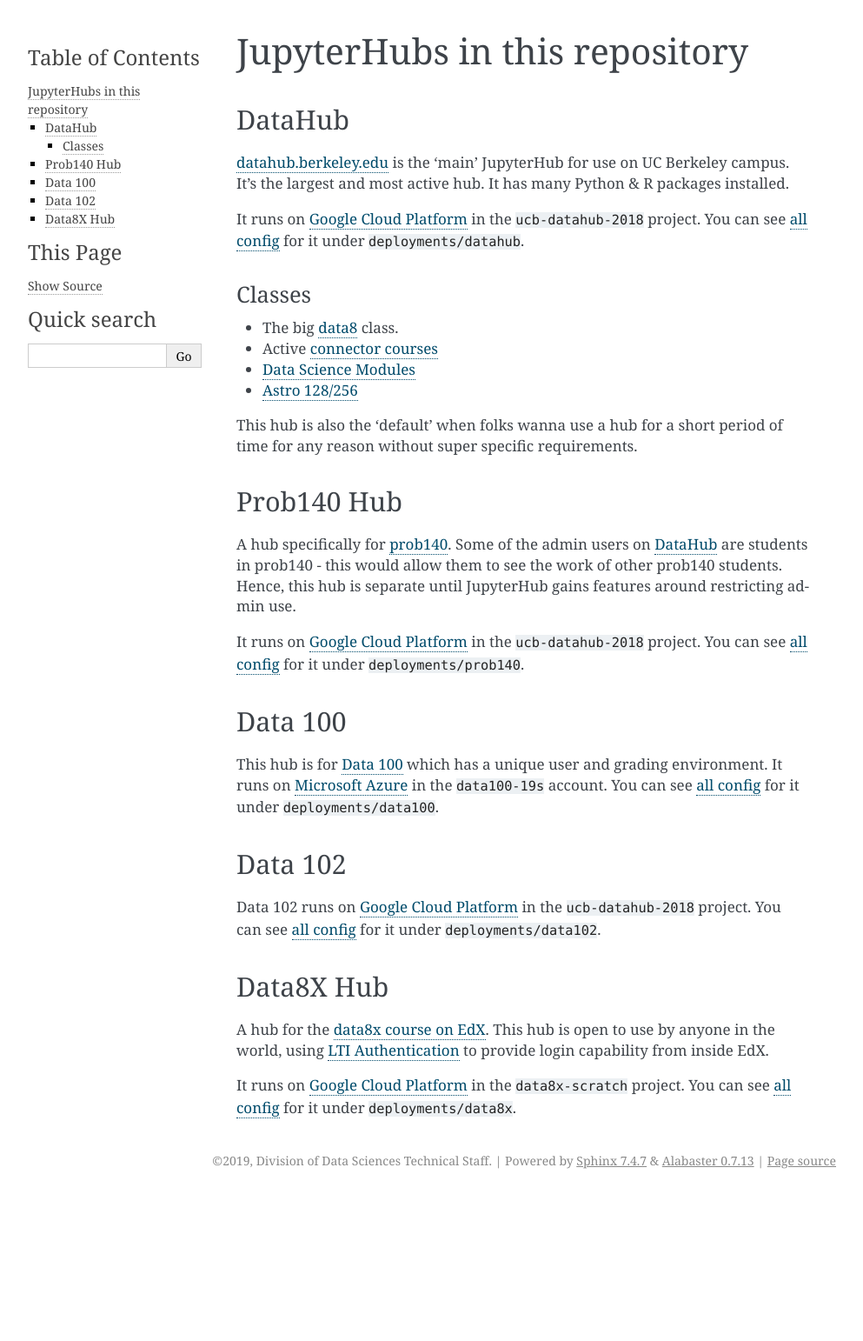
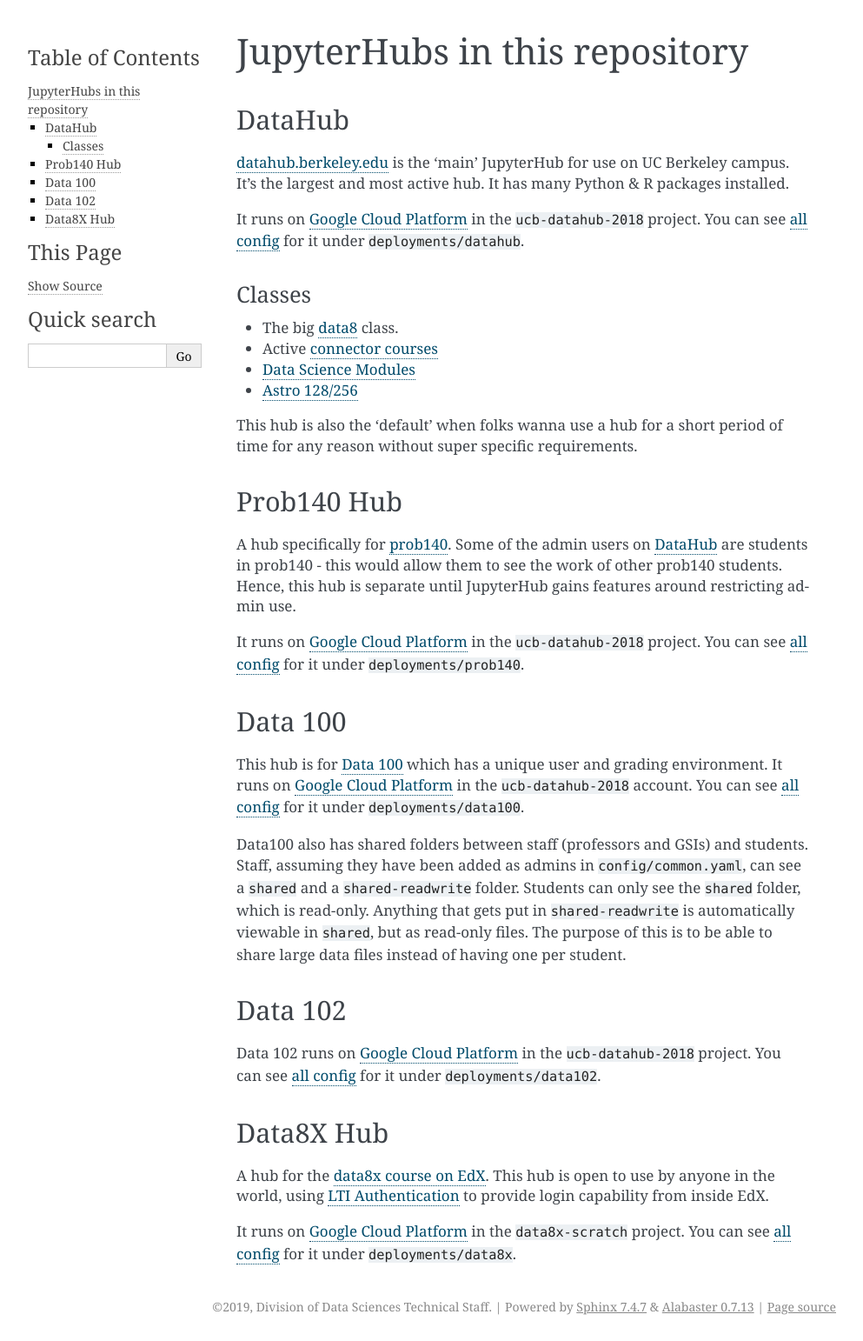
Before and after one commit to berkeley-dsep-infra/datahub, a Sphinx documentation site: the page built from docs/hubs.rst, in a window 1280 px wide. Shown: the whole page at 87% size, without its empty margins (148-1141 px from the left). Built offline with Sphinx 7.4.7, drawn with Linux system fonts in a browser that asks for light colours; before the commit the page ends 1374 px from its top, so only the background shows below that.

Commit message:
updated data100 hub info with shared folders

```diff
--- a/docs/hubs.rst
+++ b/docs/hubs.rst
@@ -42,7 +42,9 @@
 ========
 
 This hub is for `Data 100 <http://www.ds100.org/>`_ which has a unique
-user and grading environment. It runs on `Microsoft Azure <https://azure.microsoft.com>`_ in the ``data100-19s`` account. You can see :ref:`all config <structure>` for it under ``deployments/data100``.
+user and grading environment. It runs on `Google Cloud Platform <https://cloud.google.com>`_ in the ``ucb-datahub-2018`` account. You can see :ref:`all config <structure>` for it under ``deployments/data100``.
+
+Data100 also has shared folders between staff (professors and GSIs) and students. Staff, assuming they have been added as admins in ``config/common.yaml``, can see a ``shared`` and a ``shared-readwrite`` folder. Students can only see the ``shared`` folder, which is read-only. Anything that gets put in ``shared-readwrite`` is automatically viewable in ``shared``, but as read-only files. The purpose of this is to be able to share large data files instead of having one per student.
 
 Data 102
 ========
```
